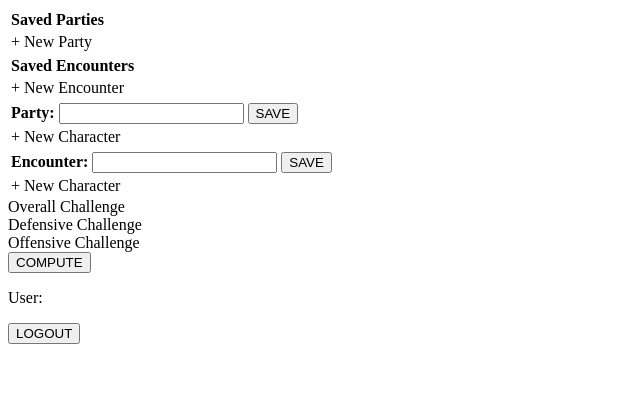
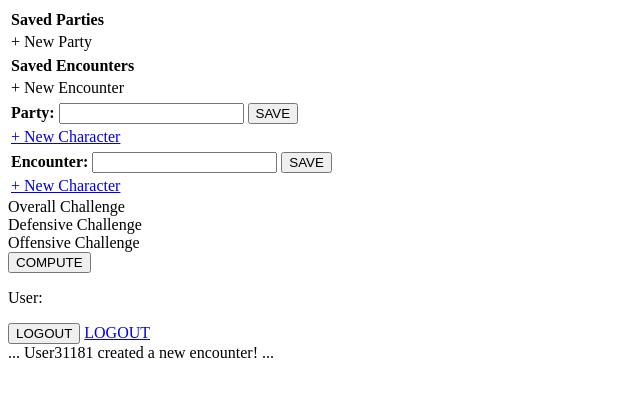
Before and after one commit to BlueKuzo/startup, a plain HTML site: page EncounterCreatorMain.html in a window 1280 px wide. Shown: the whole page, without its empty margins (0-640 px from the left). Drawn offline with Linux system fonts and the light colour scheme.

Commit message:
Finish html files.

```diff
--- a/EncounterCreatorMain.html
+++ b/EncounterCreatorMain.html
@@ -32,9 +32,8 @@
                 <tbody id="partyMembers">
                 <!-- List of party members will be dynamically added here -->
                 </tbody>
-                <td> + New Character </td>
+                <td><a href="PCWindow.html">+ New Character</a></td>
             </table>
-
             <table id="encounter">
                 <th>
                   <h> Encounter: </h>
@@ -44,7 +43,7 @@
                 <tbody id="EncounterElements">
                 <!-- List of encounter elements will be dynamically added here -->
                 </tbody>
-                <td> + New Character </td>
+                <td><a href="CreatureWindow.html">+ New Character</a></td>
             </table>
         </div>
 
@@ -62,7 +61,11 @@
             <div id="user">
                 <p>User: <span id="username"></span></p>
                 <button> LOGOUT </button>
+                <a href="index.html">LOGOUT</a>
             </div>
         </div>
     </body>
+
+    <footer>... User31181 created a new encounter! ... </footer>
+    <!-- WebSocket connection here. -->
 </html>
```
Also changed, not shown: CreatureWindow.html (+2 -0 lines), PCWindow.html (+1 -0 lines), creatureList.html (+1 -0 lines), index.html (+1 -0 lines).
